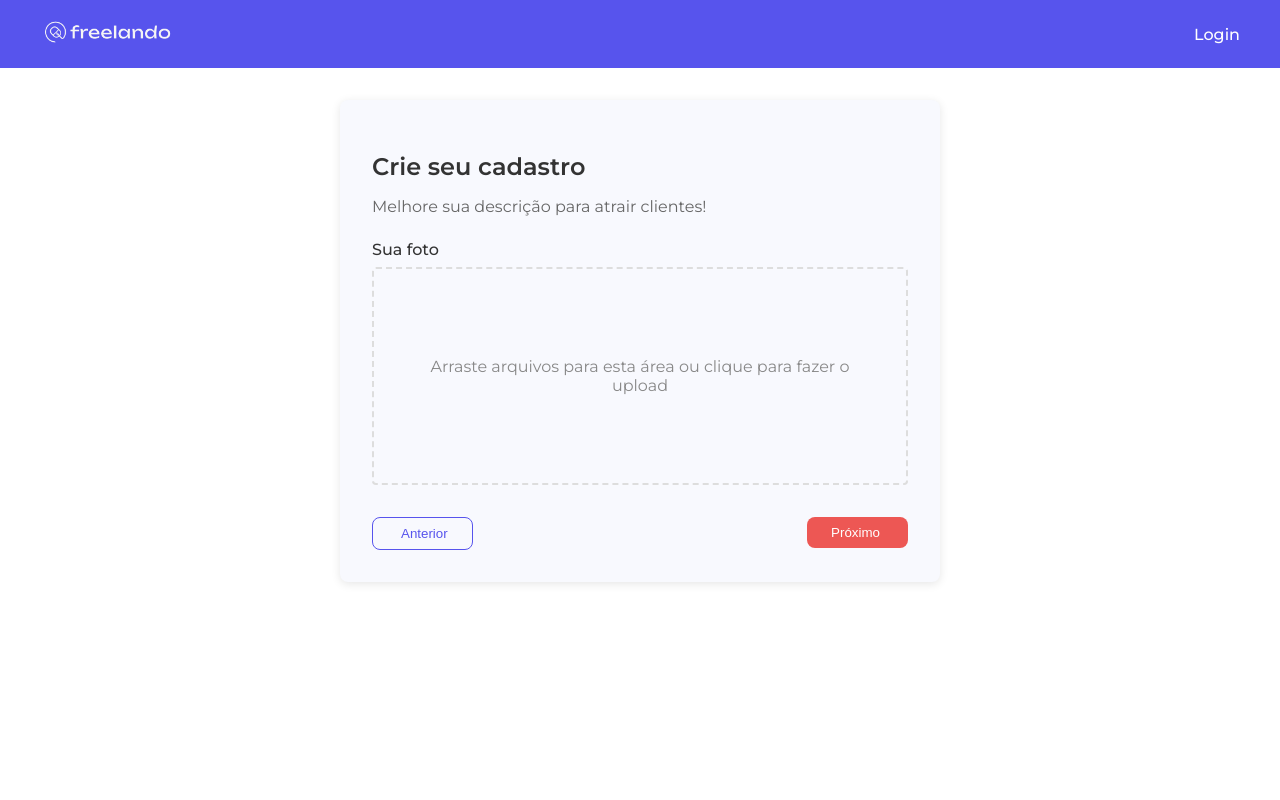
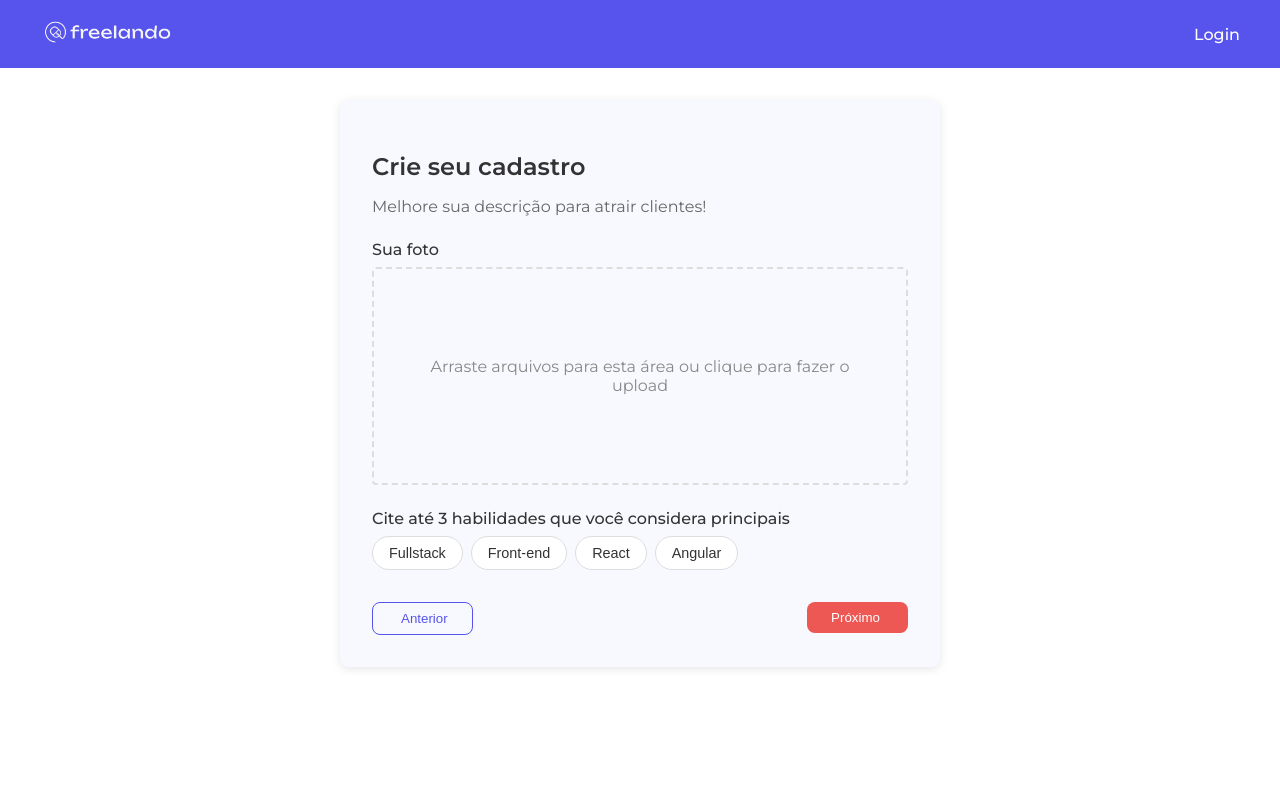
Before and after one commit to alexandre-costa-81/freelando, an Angular app: page /cadastro/perfil in a window 1280 px wide. Shown: the top 800 px of the page. Built offline with nearby package versions, Linux system fonts and the light colour scheme.

Commit message:
feat: add skills selection with toggle functionality to perfil form

```diff
--- a/src/app/pages/perfil-form/perfil-form.component.html
+++ b/src/app/pages/perfil-form/perfil-form.component.html
@@ -35,6 +35,21 @@
           </div>
         </div>
 
+        <div class="cadastro-form__field">
+          <label class="cadastro-form__label">Cite até 3 habilidades que você considera principais</label>
+          <div class="cadastro-form__chips">
+            @for (habilidade of habilidades; track habilidade.nome) {
+              <app-chip
+                [text]="habilidade.nome"
+                [selected]="habilidade.selecionada"
+                [disabled]="!habilidade.selecionada && perfilForm.get('habilidadesSelecionadas')?.value.length >= 3"
+                (clicked)="toggleHabilidade(habilidade)"
+              >
+              </app-chip>
+            }
+          </div>
+        </div>
+
         <div class="cadastro-form__actions">
           <app-button
             text="Anterior"
--- a/src/app/pages/perfil-form/perfil-form.component.ts
+++ b/src/app/pages/perfil-form/perfil-form.component.ts
@@ -16,8 +16,9 @@ import { Router } from '@angular/router';
   imports: [
     CommonModule,
     ReactiveFormsModule,
-    ButtonComponent
-  ],
+    ButtonComponent,
+    ChipComponent
+],
   templateUrl: './perfil-form.component.html',
   styleUrls: ['./perfil-form.component.scss']
 })
@@ -82,6 +83,13 @@ export class PerfilFormComponent implements OnInit{
     }
   }
 
+  toggleHabilidade(habilidade: Habilidade): void {
+    habilidade.selecionada = !habilidade.selecionada;
+
+    const habilidadesSelecionadas = this.habilidades.filter(h => h.selecionada).map(h => h.nome);
+    this.perfilForm.patchValue({ habilidadesSelecionadas });
+  }
+
   private inicializarFormulario(): void {
     this.perfilForm = this.fb.group({
       foto: [''],
```
